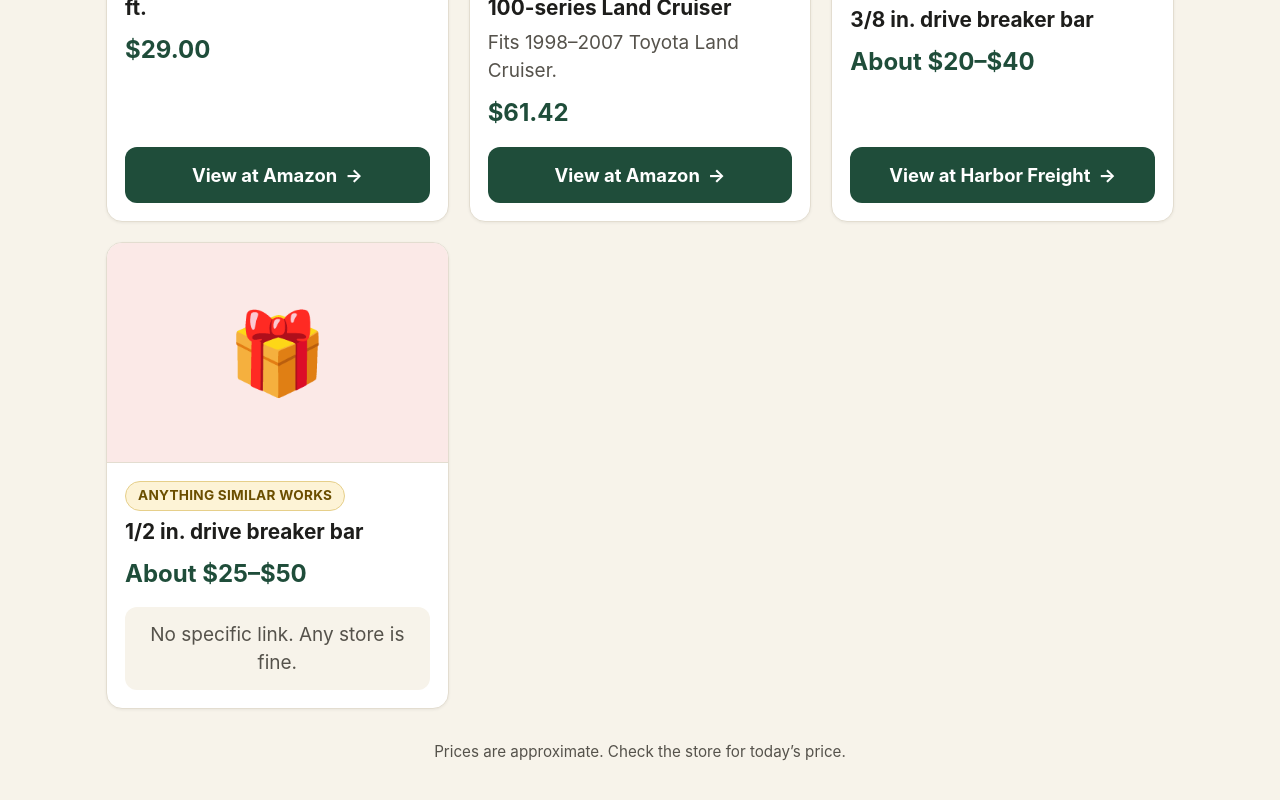
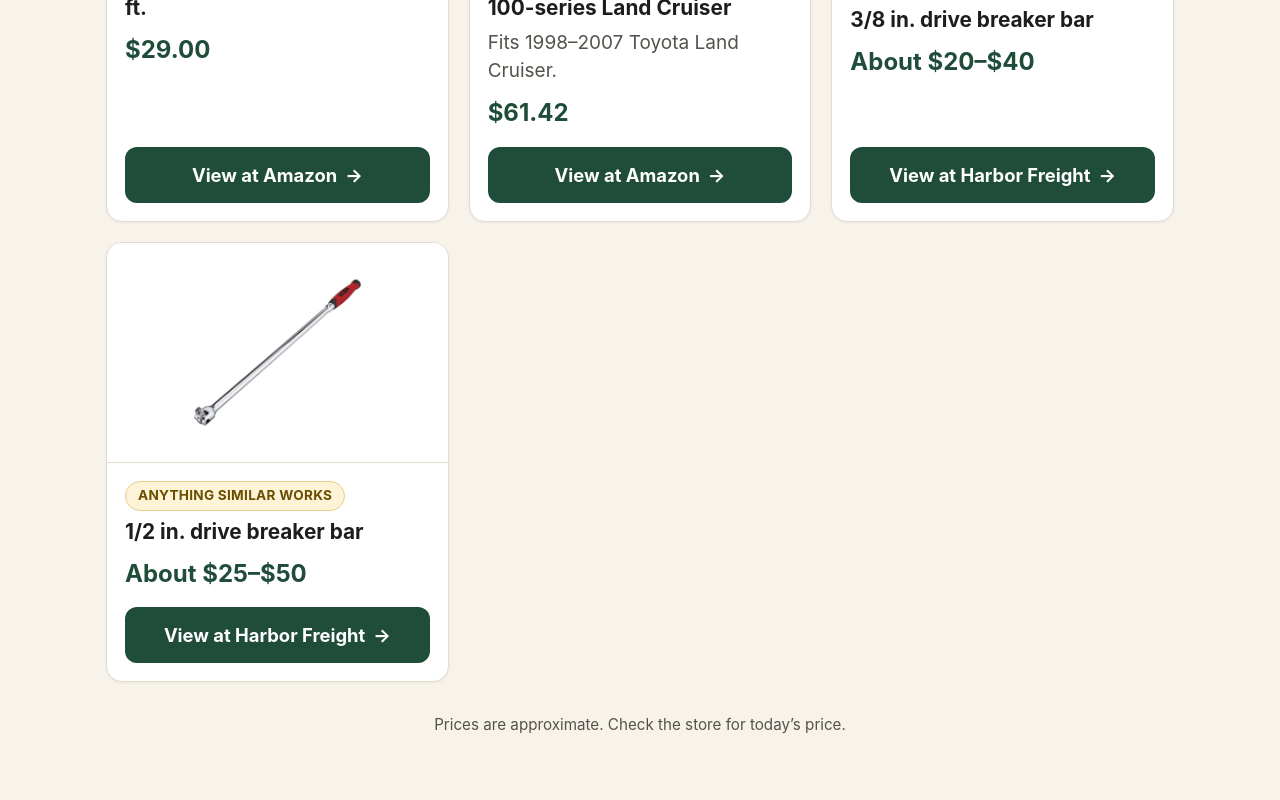
Before and after one commit to starkWebDev/christmas-list, a React (Vite) app: page / in a window 1280 px wide. Shown: the part 1934-2734 px from the top of the page. Built offline with nearby package versions, Linux system fonts and the light colour scheme.

Commit message:
Add example link and photo for 1/2 breaker bar
Co-Authored-By: Claude Opus 5.5 <noreply@anthropic.com>

```diff
--- a/src/items.js
+++ b/src/items.js
@@ -104,7 +104,7 @@ export const items = [
     name: '1/2 in. drive breaker bar',
     type: 'idea',
     price: 'About $25–$50',
-    link: null,
-    image: null,
+    link: 'https://www.harborfreight.com/12-in-drive-25-in-professional-breaker-bar-with-tpr-grip-64821.html',
+    image: 'breaker-bar-1-2.jpg',
   },
 ]
```
Also changed, not shown: public/images/breaker-bar-1-2.jpg (added).
